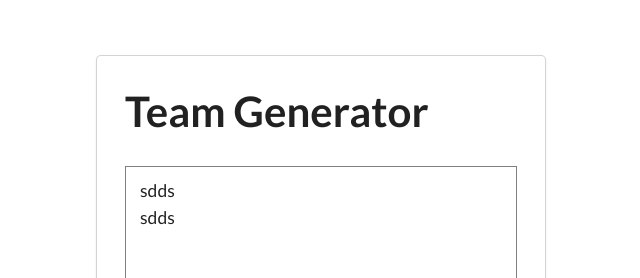
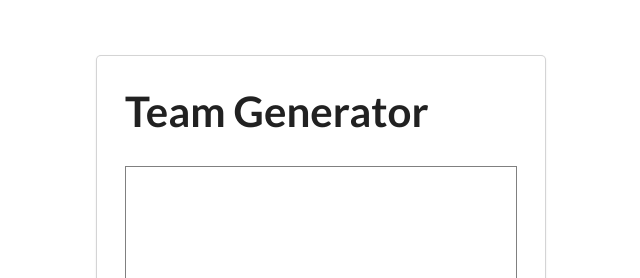
Before and after one commit to nina-razmadze/TeamGenerator, an Angular app: page / in a window 1280 px wide. Shown: the top 278 px of the page, without its empty margins (319-959 px from the left). Built offline with nearby package versions, Linux system fonts and the light colour scheme.

Commit message:
StructuralDirective

```diff
--- a/src/app/app.component.html
+++ b/src/app/app.component.html
@@ -2,8 +2,7 @@
   <div class="ui card">
     <h1>Team Generator</h1>
     <ul class="list">
-      <li>sdds</li>
-      <li>sdds</li>
+      <li *ngFor="let member of members">{{member}}</li>
     </ul>
     <div class="add-members-container">
       <input #addMemberInput type="text" placeholder="Name" (input)="onInput(addMemberInput.value)" />
--- a/src/app/app.component.ts
+++ b/src/app/app.component.ts
@@ -11,10 +11,8 @@
 
   onInput(member: string) {
     this.newMemberName = member;
-    console.log(this.newMemberName);
   }
   addMember() {
     this.members.push(this.newMemberName);
-    console.log(this.members);
   }
 }
```
